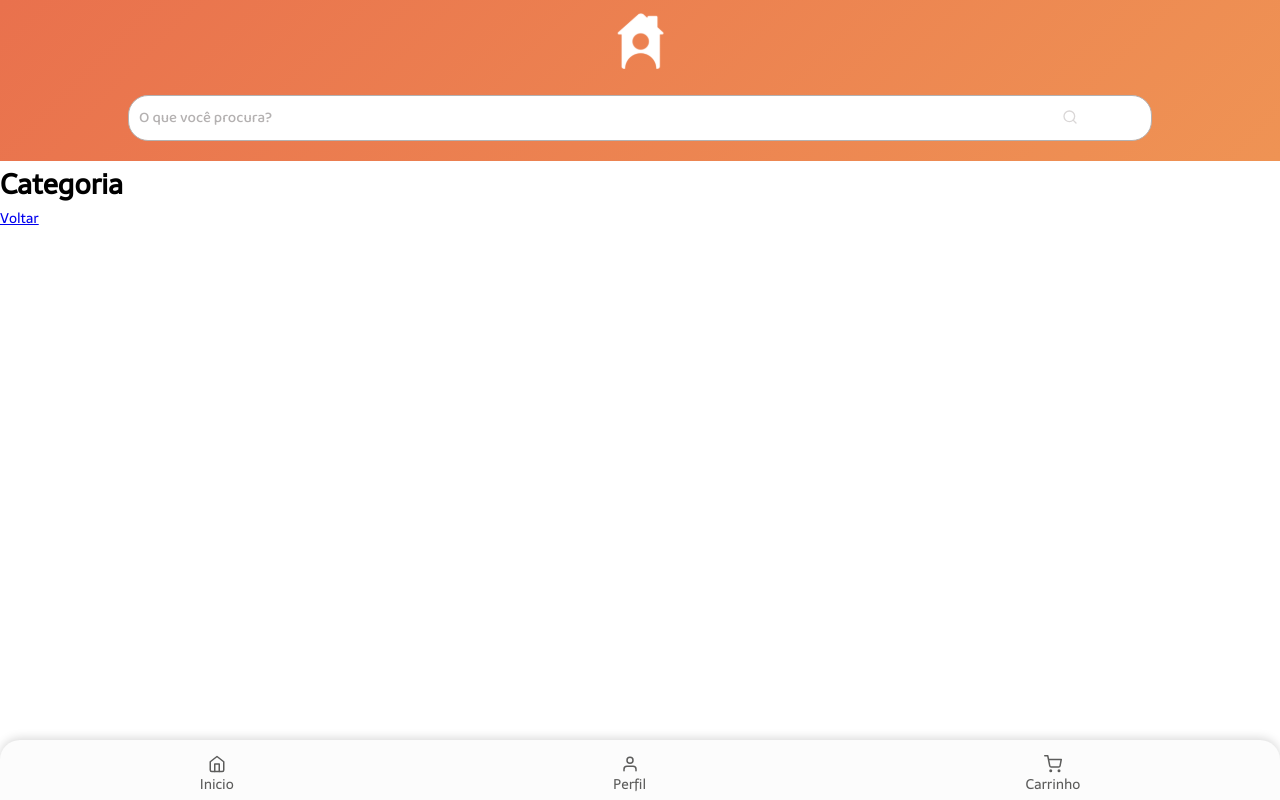
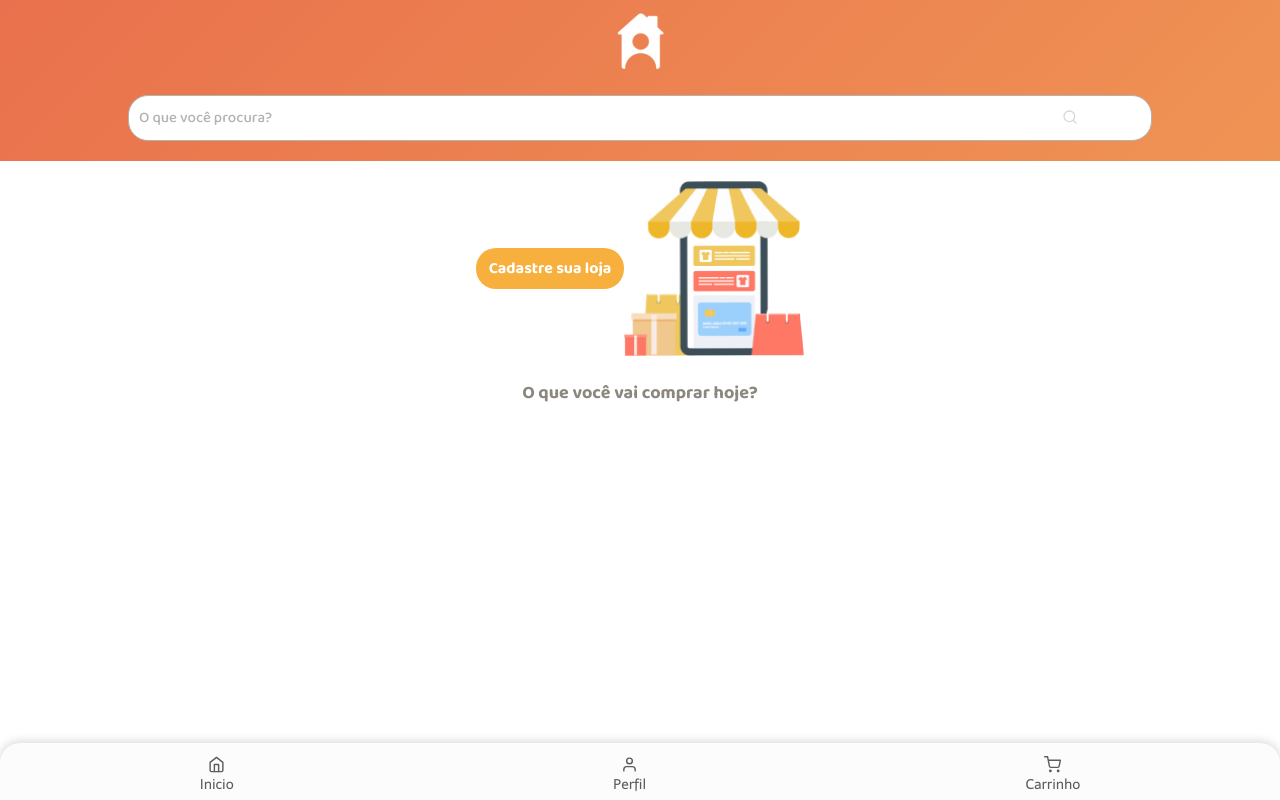
Before and after one commit to thiagovespa/ficoemcasa, a React (Create React App) app in the folder ficoemcasa-app/: page /categorias in a window 1280 px wide. Built offline with nearby package versions, Linux system fonts and the light colour scheme.

Commit message:
adds store banner

```diff
--- a/ficoemcasa-app/src/components/Footer/index.js
+++ b/ficoemcasa-app/src/components/Footer/index.js
@@ -13,19 +13,19 @@ const Footer = () => {
       <LinkList>
         <li>
           <FooterBtn>
-            <FiHome size={18} />
+            <FiHome size={17} />
             <span>Inicio</span>
           </FooterBtn>
         </li>
         <li>
           <FooterBtn>
-            <FiUser size={18} />
+            <FiUser size={17} />
             <span>Perfil</span>
           </FooterBtn>
         </li>
         <li>
           <FooterBtn>
-            <FiShoppingCart size={18} />
+            <FiShoppingCart size={17} />
             <span>Carrinho</span>
           </FooterBtn>
         </li>
--- a/ficoemcasa-app/src/components/Footer/styles.js
+++ b/ficoemcasa-app/src/components/Footer/styles.js
@@ -28,5 +28,5 @@ export const FooterBtn = styled(Link)`
   align-items: center;
   text-decoration: none;
   color: #5C5C5B;
-  padding: 1.5rem 0 .5rem;
+  padding: 1.3rem 0 .5rem;
 `
--- /dev/null
+++ b/ficoemcasa-app/src/components/StoreBanner/index.js
@@ -0,0 +1,19 @@
+import React from 'react'
+
+import { ButtonLink } from '../Styled'
+import { Banner } from './styles'
+
+import storeImg from '../../assets/cadastrar-lojista.png'
+
+const StoreBanner = () => {
+  return (
+    <Banner>
+      <ButtonLink>
+        Cadastre sua loja
+      </ButtonLink>
+      <img src={storeImg} title='Cadastre sua loja' />
+    </Banner>
+  )
+}
+
+export default StoreBanner
--- /dev/null
+++ b/ficoemcasa-app/src/components/StoreBanner/styles.js
@@ -0,0 +1,13 @@
+import styled from 'styled-components'
+
+export const Banner = styled.div`
+  display: flex;
+  align-items: center;
+  justify-content: center;
+  padding: 2rem;
+
+  img {
+    width: 40%;
+    max-width: 180px;
+  }
+`
--- /dev/null
+++ b/ficoemcasa-app/src/components/Styled/index.js
@@ -0,0 +1,24 @@
+import styled from 'styled-components'
+import { Link } from 'react-router-dom'
+
+export const ButtonLink = styled(Link)`
+  display: inline-block;
+  background-color: #F7B03D;
+  padding: .8rem 1.3rem;
+  border-radius: 2rem;
+  font-family: 'Baloo 2', sans-serif;
+  color: #fff;
+  font-size: 1.6rem;
+  font-weight: bold;
+  text-decoration: none;
+  flex: 0 0 auto;
+`
+
+export const MainTitle = styled.h1`
+  font-family: 'Baloo 2', sans-serif;
+  font-size: 1.8rem;
+  line-height: 35px;
+  color: #8B867E;
+  text-align: center;
+  margin: 0 auto;
+`
--- a/ficoemcasa-app/src/pages/Categories/index.js
+++ b/ficoemcasa-app/src/pages/Categories/index.js
@@ -1,15 +1,19 @@
-import React, { Fragment } from 'react'
-import { Link } from 'react-router-dom'
+import React from 'react'
 
 import Header from '../../components/Header'
+import StoreBanner from '../../components/StoreBanner'
 import Footer from '../../components/Footer'
+
+import { MainTitle } from '../../components/Styled'
 
 const Categoria = () => {
   return (
     <>
       <Header />
-      <h1>Categoria</h1>
-      <Link to='/'>Voltar</Link>
+      <StoreBanner />
+      <MainTitle>
+        O que você vai comprar hoje?
+      </MainTitle>
       <Footer />
     </>
   )
```
Also changed, not shown: ficoemcasa-app/src/assets/cadastrar-lojista.png (added).
